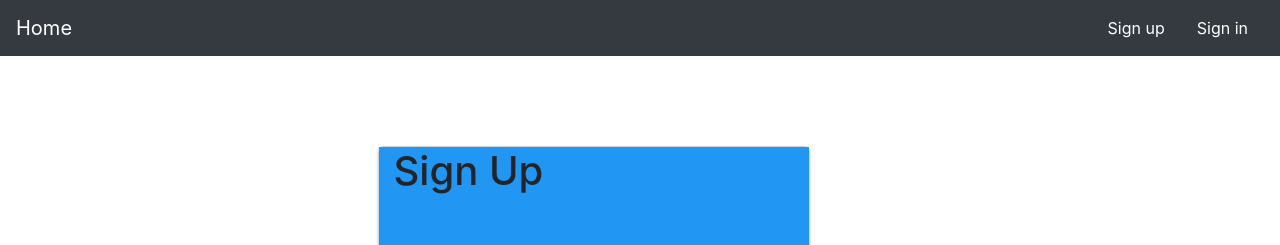
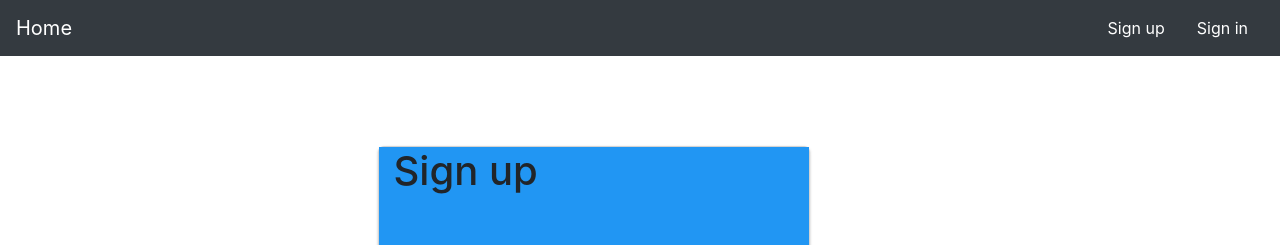
Before and after one commit to SoyDanielRomero/Daniel-RomeroFullStackRestaurantApplication, a Next.js app: page /register in a window 1280 px wide. Shown: the top 245 px of the page. Built offline with nearby package versions, Linux system fonts and the light colour scheme; no server answers.

Commit message:
Git Actions

```diff
--- a/pages/register.js
+++ b/pages/register.js
@@ -26,7 +26,7 @@ const Register = () => {
         <Col sm="12" md={{ size: 5, offset: 3 }}>
           <div className="paper">
             <div className="header">
-                <div className="container"><h1>Sign Up</h1></div>
+                <div className="container"><h1>Sign up</h1></div>
             </div>
             <section className="wrapper">
               {Object.entries(error).length !== 0 &&
```
